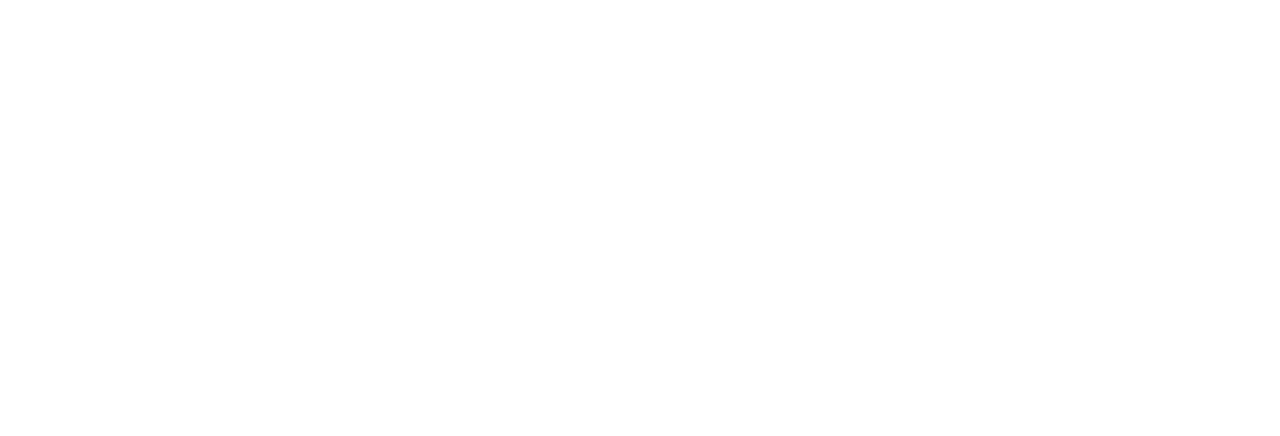
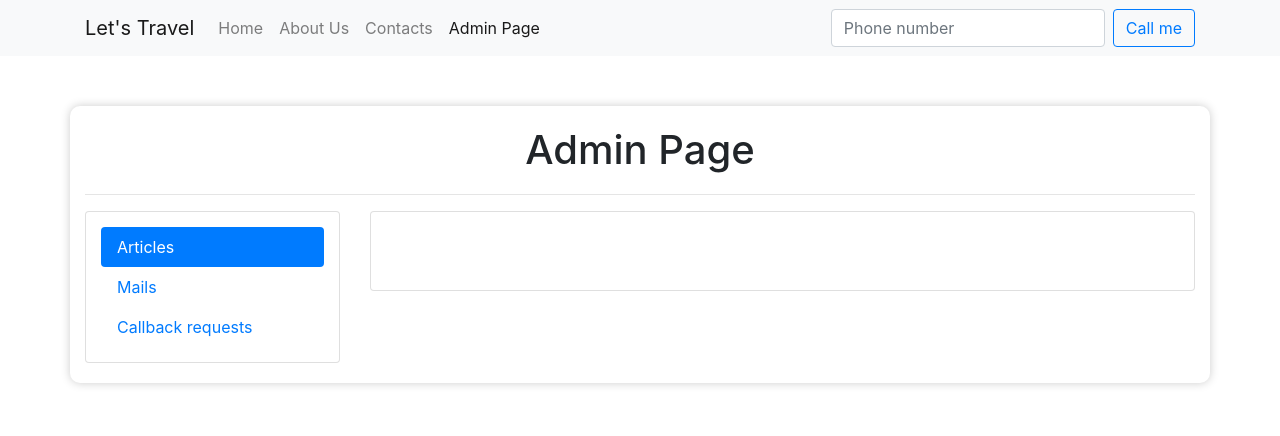
Before and after one commit to mohdazlan/let-s-Travel, a website: page public/admin/index.html in a window 1280 px wide. Drawn offline with nearby package versions, Linux system fonts and the light colour scheme.

Commit message:
Second commit

```diff
--- a/public/admin/index.html
+++ b/public/admin/index.html
@@ -0,0 +1,88 @@
+<!DOCTYPE html>
+<html lang="en">
+
+<head>
+    <meta charset="UTF-8">
+    <meta name="viewport" content="width=device-width, initial-scale=1.0">
+    <title>Admin Page</title>
+    <link rel="stylesheet" href="/css/bootstrap.min.css">
+    <link rel="stylesheet" href="/css/style.css">
+</head>
+
+<body>
+<header>
+    <nav class="navbar navbar-expand-lg navbar-light bg-light">
+        <div class="container">
+            <a class="navbar-brand" href="/">Let's Travel</a>
+            <button class="navbar-toggler" type="button" data-toggle="collapse" data-target="#navbarSupportedContent"
+                aria-controls="navbarSupportedContent" aria-expanded="false" aria-label="Toggle navigation">
+                <span class="navbar-toggler-icon"></span>
+            </button>
+
+            <div class="collapse navbar-collapse" id="navbarSupportedContent">
+                <ul class="navbar-nav mr-auto">
+                    <li class="nav-item">
+                        <a class="nav-link" href="/">Home <span class="sr-only">(current)</span></a>
+                    </li>
+                    <li class="nav-item">
+                        <a class="nav-link" href="#">About Us</a>
+                    </li>
+
+                    <li class="nav-item">
+                        <a class="nav-link" href="#" tabindex="-1" aria-disabled="false">Contacts</a>
+                    </li>
+                    <li class="nav-item active">
+                        <a class="nav-link" href="/admin" tabindex="-1" aria-disabled="false">Admin Page</a>
+                    </li>
+                </ul>
+                <form class="form-inline my-2 my-lg-0">
+                    <input class="form-control mr-sm-2" type="search" placeholder="Phone number" aria-label="Search">
+                    <button class="btn btn-outline-primary my-2 my-sm-0" type="submit">Call me</button>
+                </form>
+            </div>
+        </div>
+    </nav>
+</header>
+<main>
+    <div class="container page-wrapper">
+        <h1>Admin Page</h1>
+        <hr>
+        <div class="row">
+            <div class="col-3">
+                <div class="card">
+                    <div class="card-block">
+                        <div class="nav flex-column nav-pills" id="v-pills-tab" role="tablist" aria-orientation="vertical">
+                            <a class="nav-link active" id="v-pills-home-tab" data-toggle="pill" href="#v-pills-home" role="tab" aria-controls="v-pills-home" aria-selected="true">Articles</a>
+                            <a class="nav-link" id="v-pills-profile-tab" data-toggle="pill" href="#v-pills-profile" role="tab" aria-controls="v-pills-profile" aria-selected="false">Mails</a>
+                            <a class="nav-link" id="v-pills-messages-tab" data-toggle="pill" href="#v-pills-messages" role="tab" aria-controls="v-pills-messages" aria-selected="false">Callback requests</a>
+                          </div>
+                    </div>
+                </div>
+            </div>
+            <div class="col-9">
+                <div class="card">
+                    <div class="card-block">
+                        <div class="tab-pane fade show active" id="v-pills-home" role="tabpanel" aria-labelledby="v-pills-home-tab">
+
+                        </div>
+                        <div class="tab-pane fade" id="v-pills-profile" role="tabpanel" aria-labelledby="v-pills-profile-tab">Mails content</div>
+                        <div class="tab-pane fade" id="v-pills-messages" role="tabpanel" aria-labelledby="v-pills-messages-tab">Callback content</div>
+                    </div>
+                </div>
+            </div>
+        </div>
+    </div>
+</main>
+
+<script src="https://code.jquery.com/jquery-3.4.1.slim.min.js"
+integrity="sha384-J6qa4849blE2+poT4WnyKhv5vZF5SrPo0iEjwBvKU7imGFAV0wwj1yYfoRSJoZ+n"
+crossorigin="anonymous"></script>
+<script src="https://cdn.jsdelivr.net/npm/popper.js@1.16.0/dist/umd/popper.min.js"
+integrity="sha384-Q6E9RHvbIyZFJoft+2mJbHaEWldlvI9IOYy5n3zV9zzTtmI3UksdQRVvoxMfooAo"
+crossorigin="anonymous"></script>
+<script src="https://stackpath.bootstrapcdn.com/bootstrap/4.4.1/js/bootstrap.min.js"
+integrity="sha384-wfSDF2E50Y2D1uUdj0O3uMBJnjuUD4Ih7YwaYd1iqfktj0Uod8GCExl3Og8ifwB6"
+crossorigin="anonymous"></script>
+</body>
+
+</html>
--- a/public/css/style.css
+++ b/public/css/style.css
@@ -10,3 +10,19 @@ footer{
 footer>.container, footer .row{
     height: 100%;
 }
+
+.page-wrapper{
+    margin: 50px auto;
+    padding: 20px 15px;
+    box-shadow: 0 0 10px #ccc;
+    border-radius: 10px;
+}
+
+.page-wrapper h1{
+    text-align: center;
+    margin-bottom: 20px;
+}
+
+.card-block{
+    padding: 15px;
+}
```
